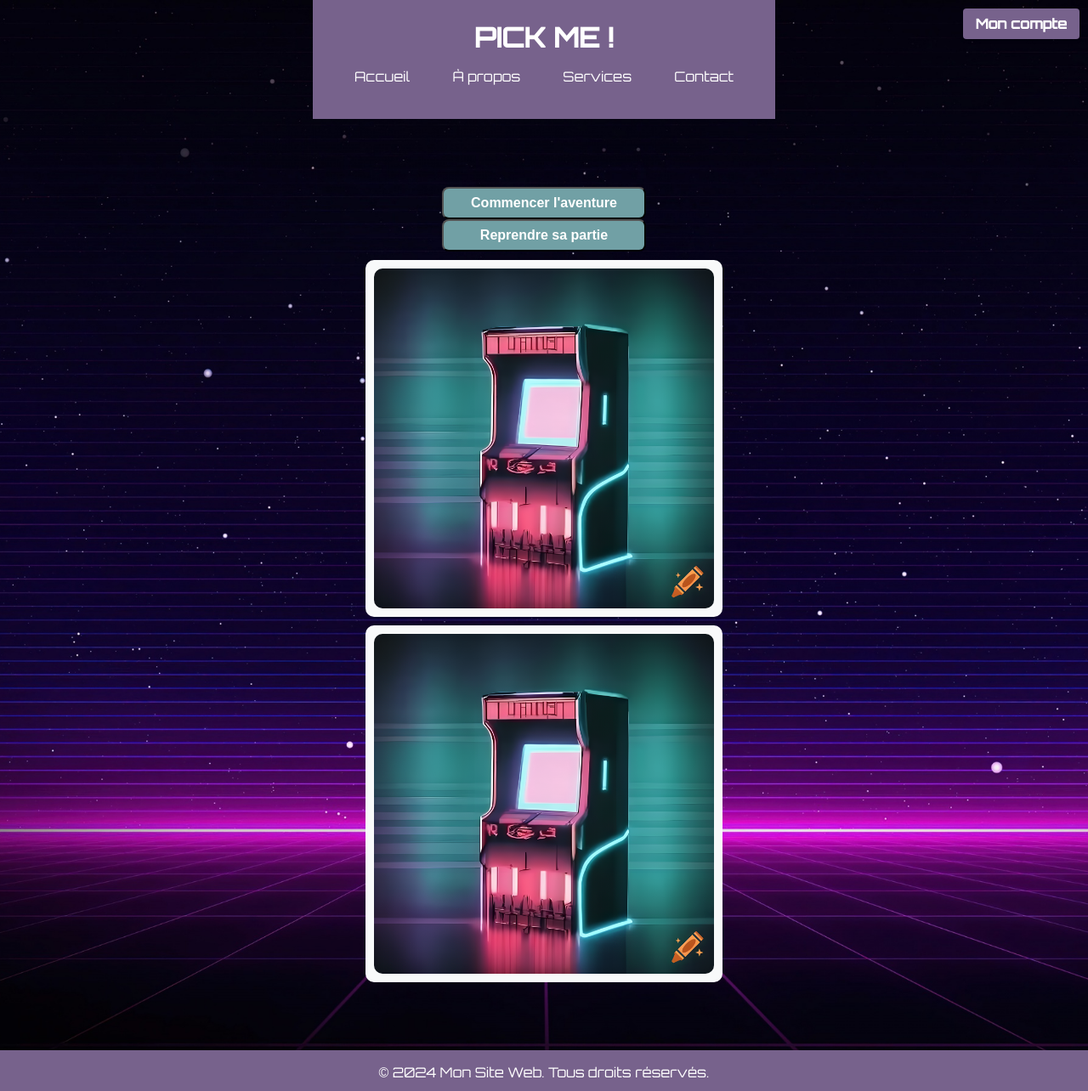
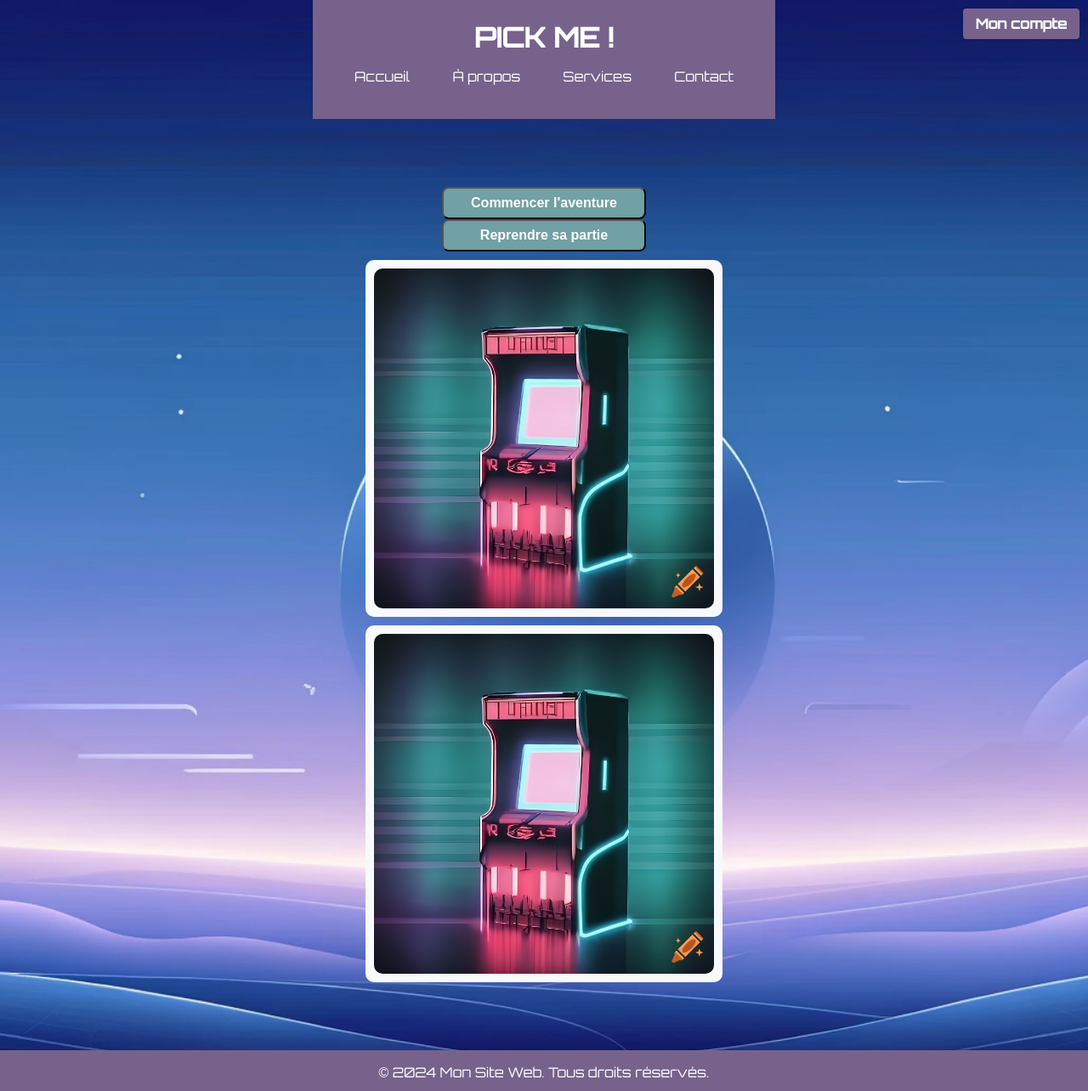
Before and after one commit to heurkenn/PickMe, a PHP site: page / in a window 1280 px wide. Shown: the whole page at 85% size. Run offline with PHP 8.4, Linux system fonts and the light colour scheme.

Commit message:
Nouveau background

```diff
--- a/stylesheet.css
+++ b/stylesheet.css
@@ -4,7 +4,7 @@ html,body {
     padding: 0;
     font-family: Orbitron, sans-serif;
     color: #333;
-    background-image: url("img/bkg.png");
+    background-image: url("img/backgroung.jpg");
     background-size: cover;
     background-position: center;
     background-repeat: no-repeat;
```
Also changed, not shown: img/backgroung.jpg (added), img/backgroung1.jpg (added), img/backgroung2.jpg (added).
